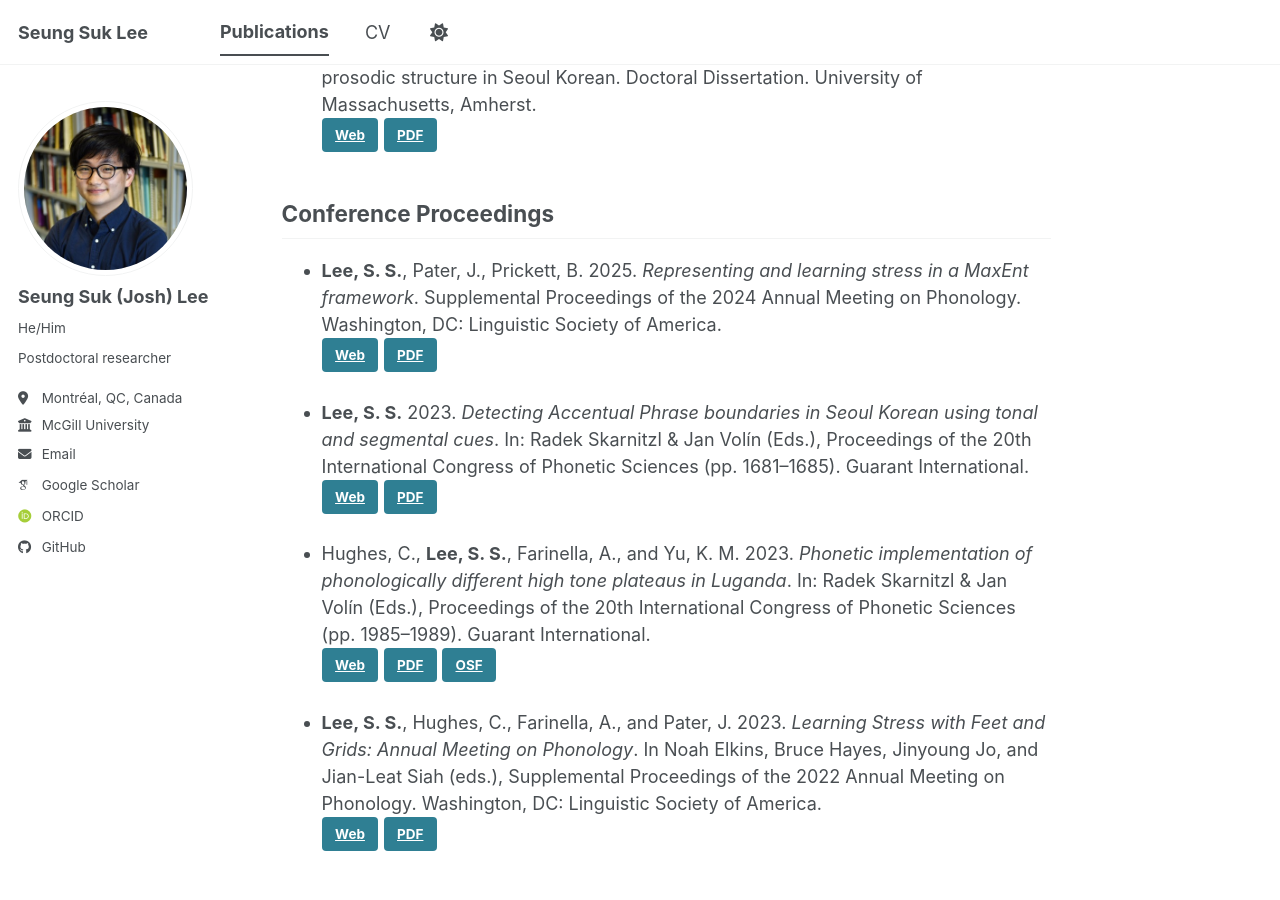
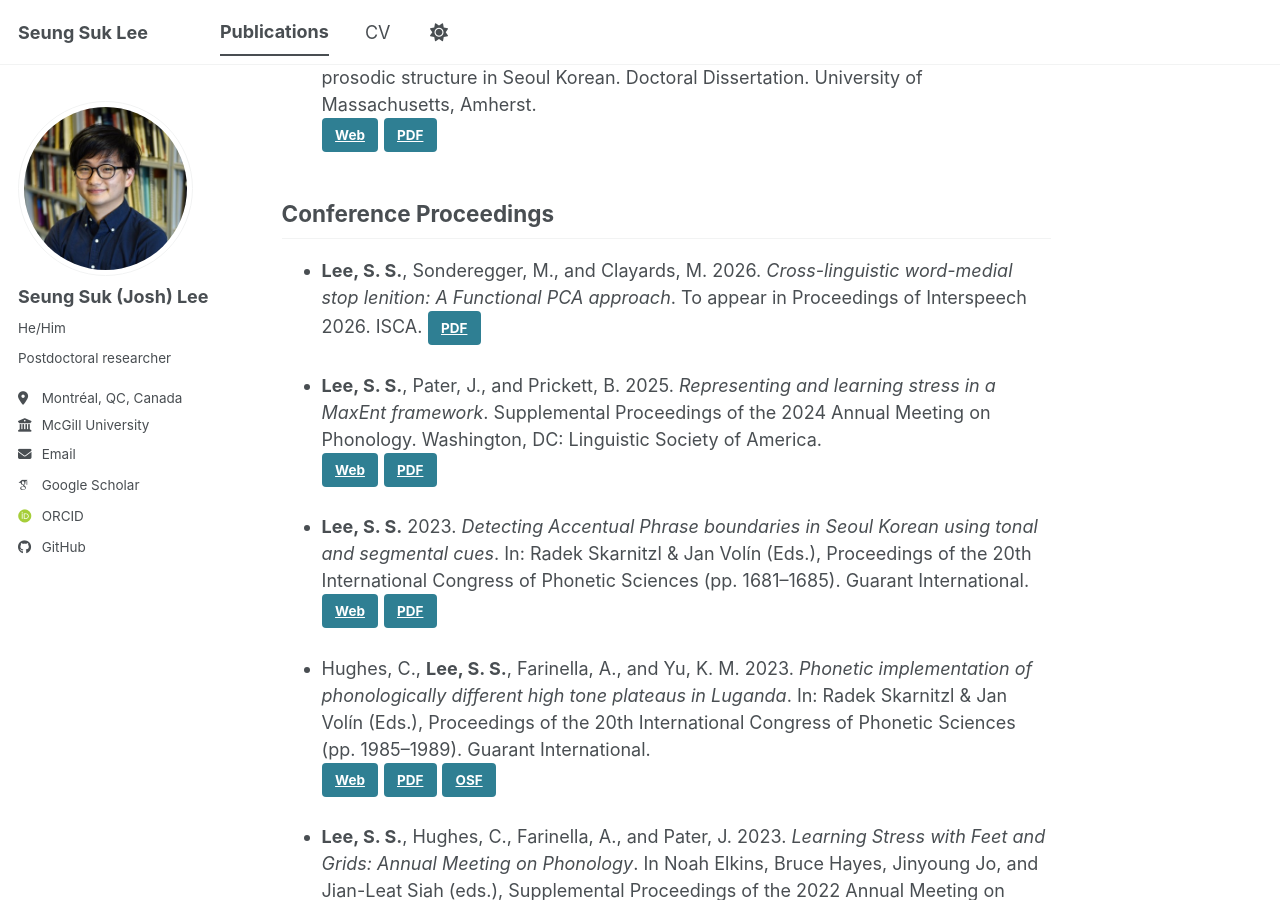
Before and after one commit to seungsuklee/seungsuklee.github.io, a Jekyll site: the page built from _pages/pubs.md, in a window 1280 px wide and 900 px high, scrolled down 658 px. Built offline with Jekyll 4.4.1, drawn with Linux system fonts in a browser that asks for light colours; some web fonts are replaced; a script bundle is joined from its source files by our own code; library files that are not in the unit come from our copies.

Commit message:
Update conference proceedings and add new entry for 2026
Added a new conference proceeding entry for 2026 and updated links.

```diff
--- a/_pages/pubs.md
+++ b/_pages/pubs.md
@@ -24,8 +24,10 @@ author_profile: true
 <a class="btn" href="https://seungsuklee.github.io/files/SeungSukLee_Dissertation_2025.pdf" target="_blank">PDF</a>
 
 ## Conference Proceedings
+- **Lee, S. S.**, Sonderegger, M., and Clayards, M. 2026. *Cross-linguistic word-medial stop lenition: A Functional PCA approach*. To appear in Proceedings of Interspeech 2026. ISCA.
+<a class="btn" href="https://seungsuklee.github.io/files/SS Lee, Sonderegger, Clayards_2026_Interspeech.pdf" target="_blank">PDF</a>
 
-- **Lee, S. S.**, Pater, J., Prickett, B. 2025. *Representing and learning stress in a MaxEnt framework*. Supplemental Proceedings of the 2024 Annual Meeting on Phonology. Washington, DC: Linguistic Society of America.
+- **Lee, S. S.**, Pater, J., and Prickett, B. 2025. *Representing and learning stress in a MaxEnt framework*. Supplemental Proceedings of the 2024 Annual Meeting on Phonology. Washington, DC: Linguistic Society of America.
 <a class="btn" href="https://openpublishing.library.umass.edu/amphonology/article/id/3026/" target="_blank">Web</a>
 <a class="btn" href="https://seungsuklee.github.io/files/SS Lee, Pater, Prickett_2025_AMP.pdf" target="_blank">PDF</a>
 
```
